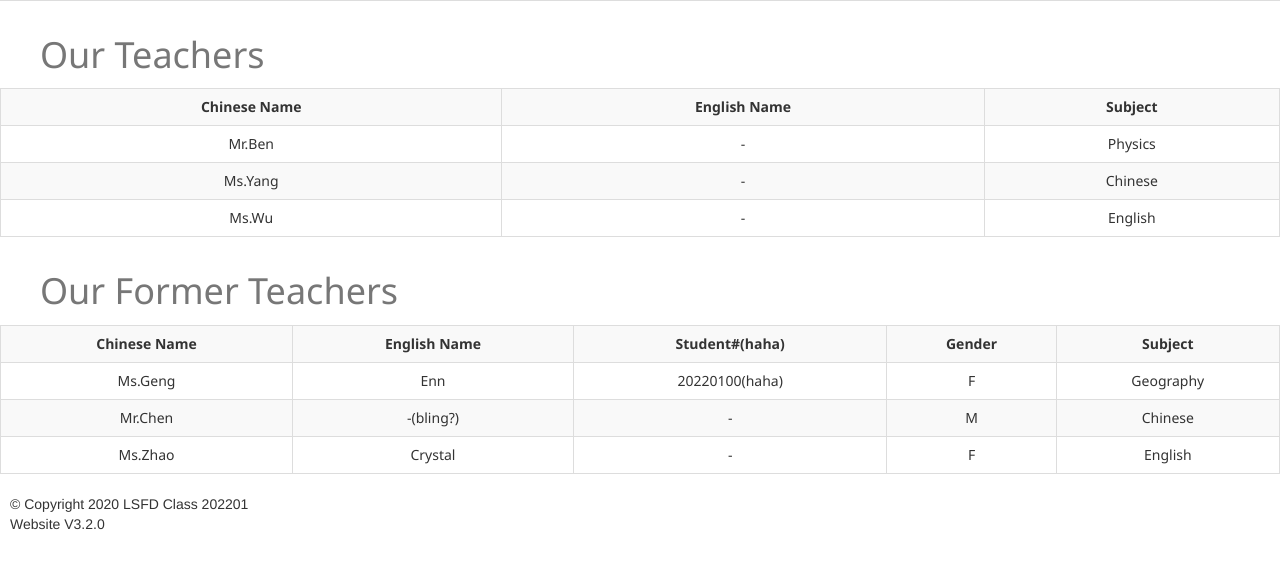
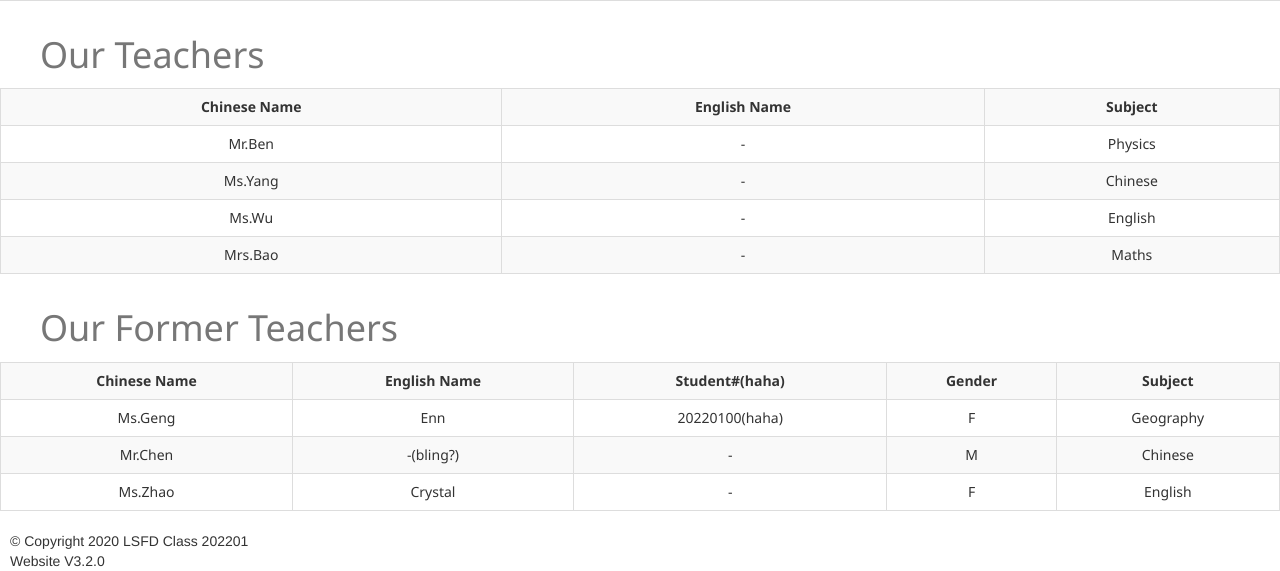
Before and after one commit to andyzhouty/lsfd202201v3, a Flask app: template templates/members.html in a window 1280 px wide. Shown: the part 1783-2354 px from the top of the page. Before the commit the page ends 2313 px from the top, so only its background shows below. Run offline with Flask 2, Linux system fonts and the light colour scheme; the template is opened without the code that fills it, so the values that code supplies are empty; some libraries are stand-ins or nearby versions.

Commit message:
Add Mrs.Bao

```diff
--- a/templates/members.html
+++ b/templates/members.html
@@ -280,6 +280,11 @@
             <td>-</td>
             <td>English</td>
         </tr>
+        <tr>
+            <td>Mrs.Bao</td>
+            <td>-</td>
+            <td>Maths</td>
+        </tr>
     </table>
     <table class="teachers table table-bordered table-striped">
         <caption style="font-size:36px">Our Former Teachers</caption>
```
